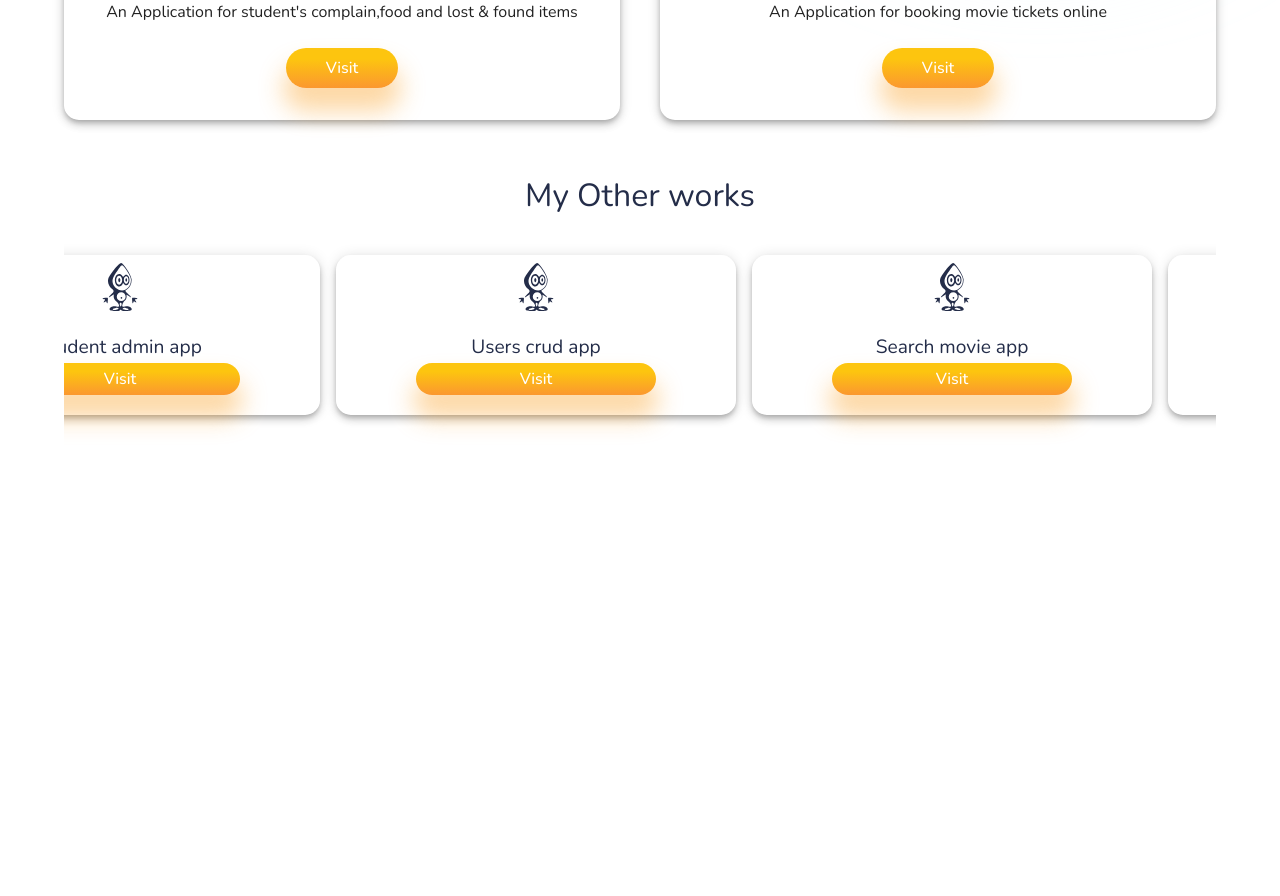
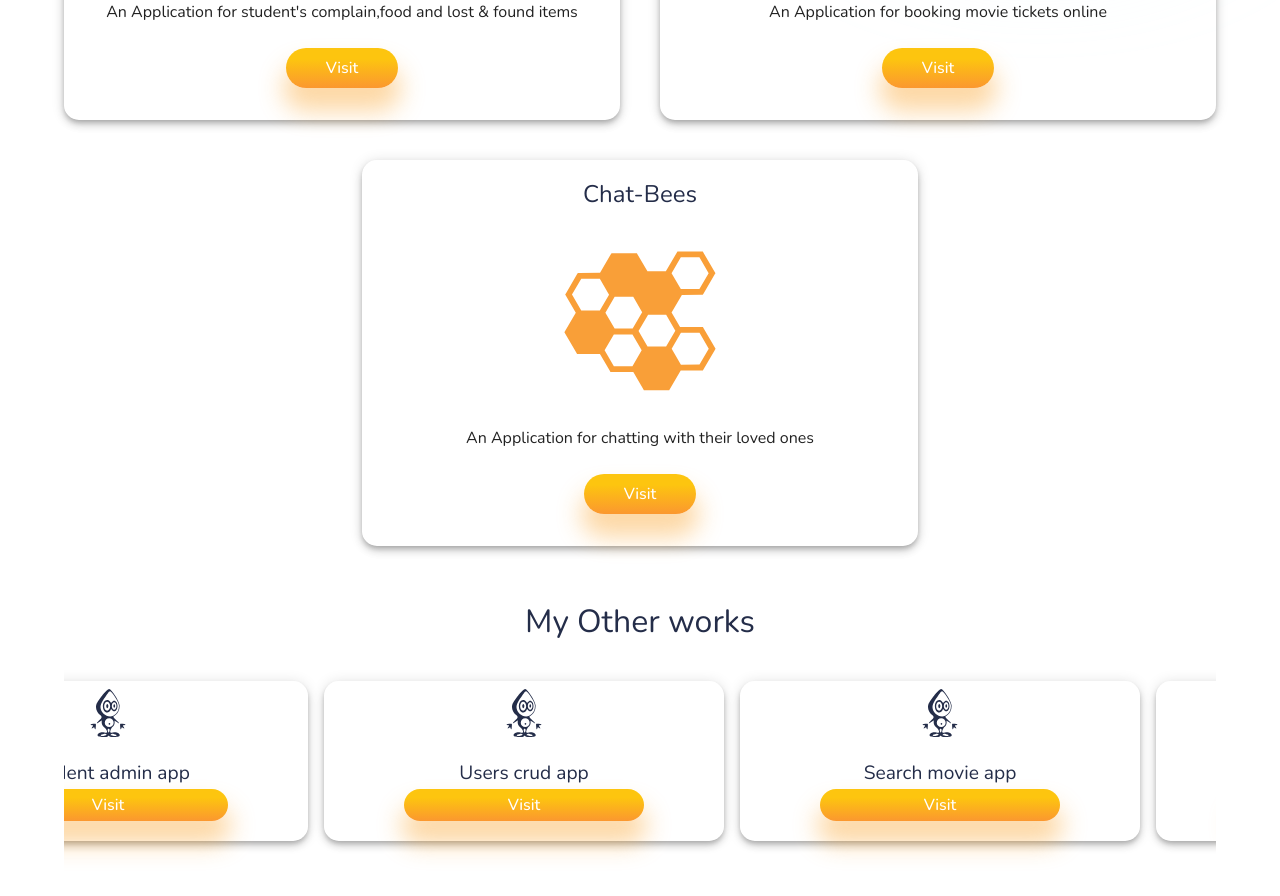
Before and after one commit to Manzar-Hassan/portfolio, a React (Create React App) app: page /projects in a window 1280 px wide. Shown: the part 860-1756 px from the top of the page. Before the commit the page ends 1363 px from the top, so only its background shows below. Built offline with nearby package versions, Linux system fonts and the light colour scheme.

Commit message:
adding new app data

```diff
--- a/src/data/Data.js
+++ b/src/data/Data.js
@@ -20,12 +20,14 @@ import { DiMysql, DiHeroku } from "react-icons/di";
 import { FaUniversity, FaSearchLocation } from "react-icons/fa";
 import { MdOutlineInventory2 } from "react-icons/md";
 import { GiTicket } from "react-icons/gi";
+import { GiHoneycomb } from "react-icons/gi";
 
 export const aboutProject = [
   "An Application for billing customer products",
   "An Application to prdict the country of anyone's name",
   "An Application for student's complain,food and lost & found items",
   "An Application for booking movie tickets online",
+  "An Application for chatting with their loved ones"
 ];
 
 export const projectNames = [
@@ -33,6 +35,7 @@ export const projectNames = [
   "Find me",
   "All-in-one Application",
   "Book your seat",
+  "Chat-Bees"
 ];
 
 export const projects = [
@@ -40,6 +43,7 @@ export const projects = [
   <FaSearchLocation style={{ fontSize: "10rem", color: "#f99f38" }} />,
   <FaUniversity style={{ fontSize: "10rem", color: "#f99f38" }} />,
   <GiTicket style={{ fontSize: "10rem", color: "#f99f38" }} />,
+  <GiHoneycomb style={{ fontSize: "10rem", color: "#f99f38" }} />,
 ];
 
 export const projectNamesLinks = [
@@ -47,6 +51,7 @@ export const projectNamesLinks = [
   "https://find-me-05-v2.netlify.app",
   "https://all-in-one-05.netlify.app",
   "https://live-tv-05.netlify.app",
+  "https://chat-bees-05.netlify.app/"
 ];
 
 export const otherProjects = [
```
